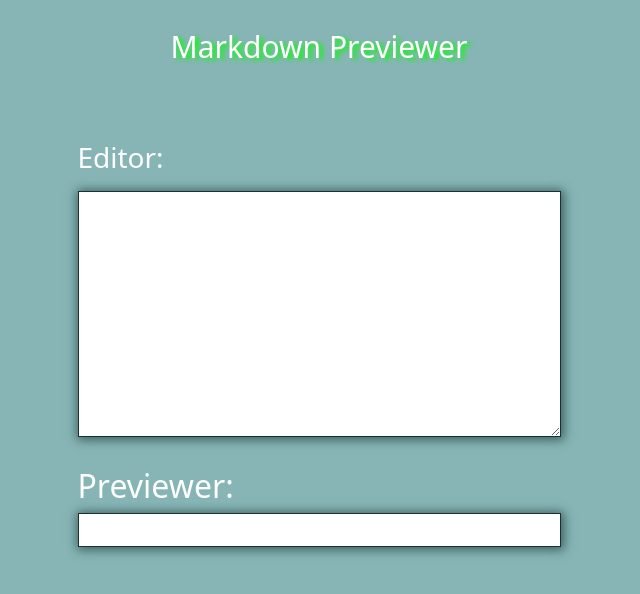
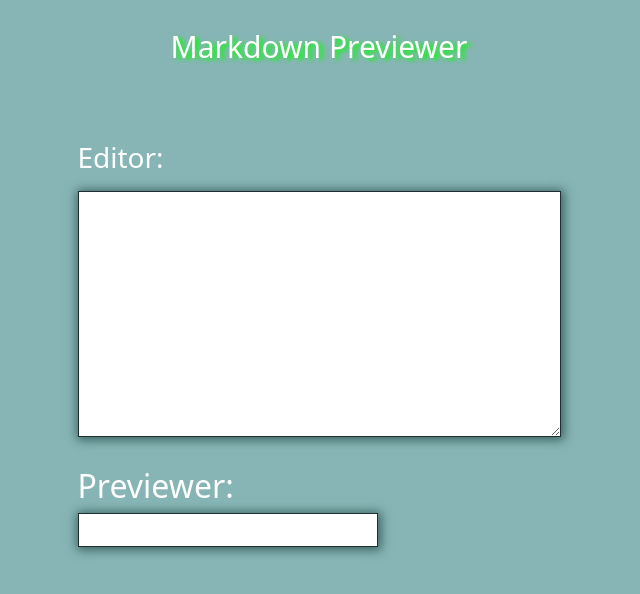
Before and after one commit to ygordeoliveira/markdown-previewer-Freecodecamp, a React (Create React App) app: page / in a window 1280 px wide. Shown: the top 594 px of the page, without its empty margins (321-961 px from the left). Built offline with nearby package versions, Linux system fonts and the light colour scheme.

Commit message:
Define an id with preview value for the div responsible for the preview

```diff
--- a/src/App.js
+++ b/src/App.js
@@ -28,7 +28,7 @@ class App extends Component {
                 <br />
                 <br />
                 <h2 className="text-white">Previewer:</h2>
-                <div className="preview p-3 bg-white" style= {{"border": "1px solid #1d2f2f", "box-shadow": "1px 1px 10px 2px #3a5f5f"}}>
+                <div id="preview" className="preview p-3 bg-white" style= {{"border": "1px solid #1d2f2f", "box-shadow": "1px 1px 10px 2px #3a5f5f"}}>
                     <ReactMarkdown>{this.state.textAreaValue}</ReactMarkdown>
                 </div>
             </div>
```
